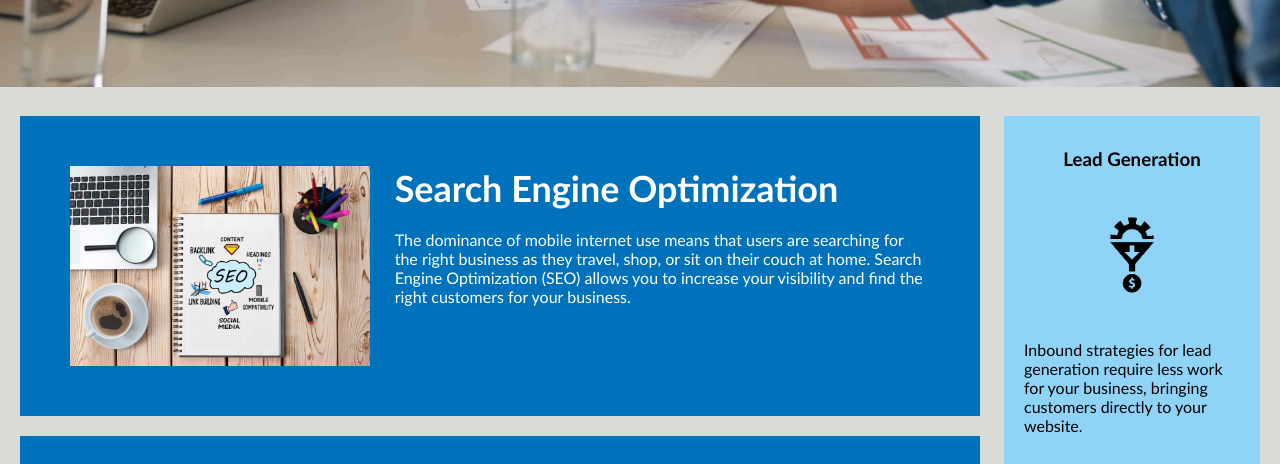
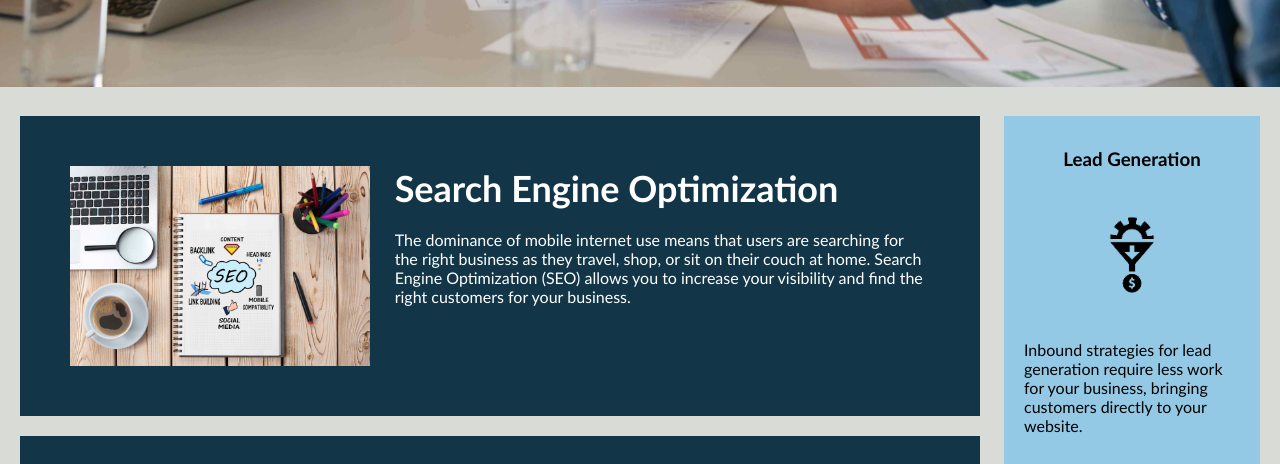
Before and after one commit to hpurring/horiseon-seo-optimization, a plain HTML site: page index.html in a window 1280 px wide. Shown: the part 810-1274 px from the top of the page. Drawn offline with Linux system fonts and the light colour scheme.

```diff
--- a/assets/css/style.css
+++ b/assets/css/style.css
@@ -83,7 +83,7 @@ p {
     padding: 50px;
     height: 300px;
     font-family: 'Gill Sans', 'Gill Sans MT', Calibri, 'Trebuchet MS', sans-serif;
-    background-color: #0072bb;
+    background-color: #123648;
     color: #ffffff;
 }
 
@@ -104,7 +104,7 @@ p {
     width: 20%;
     height: 100%;
     font-family: 'Gill Sans', 'Gill Sans MT', Calibri, 'Trebuchet MS', sans-serif;
-    background-color: #8fd3f7;
+    background-color: #93c9e4;
 }
 
 .benefits > * {
--- a/index.html
+++ b/index.html
@@ -3,7 +3,7 @@
 
 <head>
     <meta charset="UTF-8" />
-    <meta name="Horiseon" content="A business at the forefront of search engine optimization, online reputation management, and social media marketing.">
+    <meta name="description" content="Horiseon: a business at the forefront of search engine optimization, online reputation management, and social media marketing.">
     <meta name="viewport" content="width=device-width, initial-scale=1">
     <link rel="stylesheet" href="./assets/css/style.css">
     <title>Horiseon: Digital Services</title>
```
